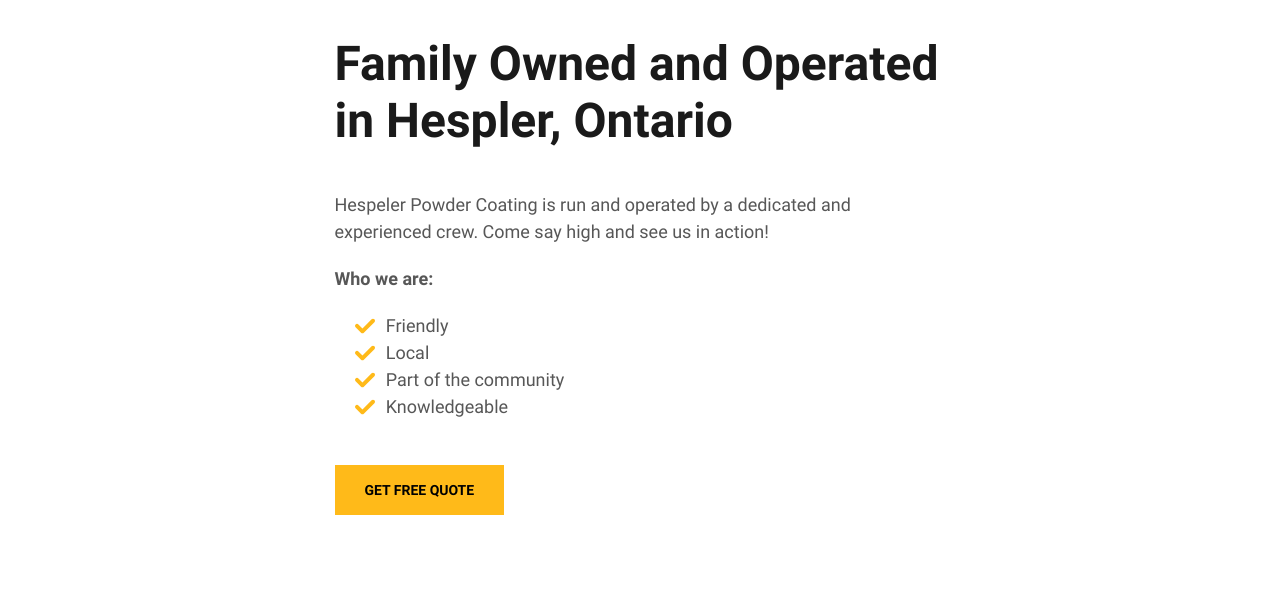
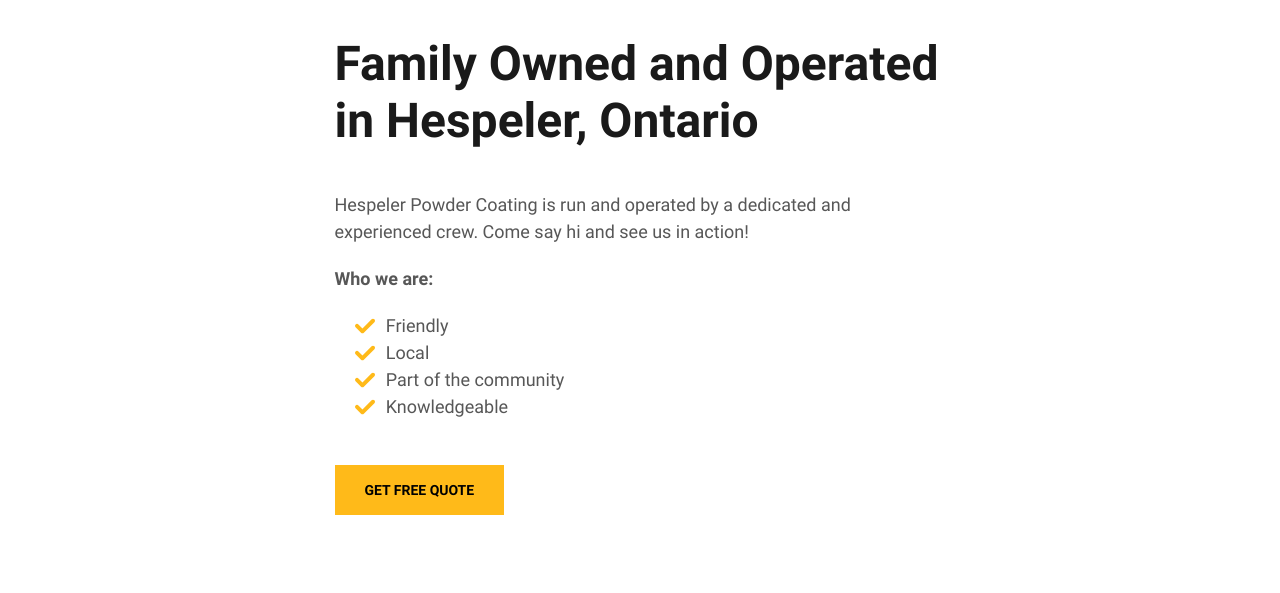
Before and after one commit to iamstevedavis/hespelerpowdercoating, a website: page static/about.html in a window 1280 px wide. Shown: the part 1456-2049 px from the top of the page. Drawn offline with Linux system fonts and the light colour scheme.

Commit message:
fixup some spelling

```diff
--- a/static/about.html
+++ b/static/about.html
@@ -122,9 +122,9 @@
         <section id="sidebyside" class="sidebyside">
             <div class="container">
                 <div class="content">
-                    <h2 class="title">Family Owned and Operated in Hespler, Ontario</h2>
+                    <h2 class="title">Family Owned and Operated in Hespeler, Ontario</h2>
                     <p>
-                        Hespeler Powder Coating is run and operated by a dedicated and experienced crew. Come say high and see us in action!
+                        Hespeler Powder Coating is run and operated by a dedicated and experienced crew. Come say hi and see us in action!
                     </p>
                     <p>
                         <strong>Who we are:</strong>
```
Also changed, not shown: static/index.html (+2 -2 lines), static/reviews.html (+1 -1 lines).
